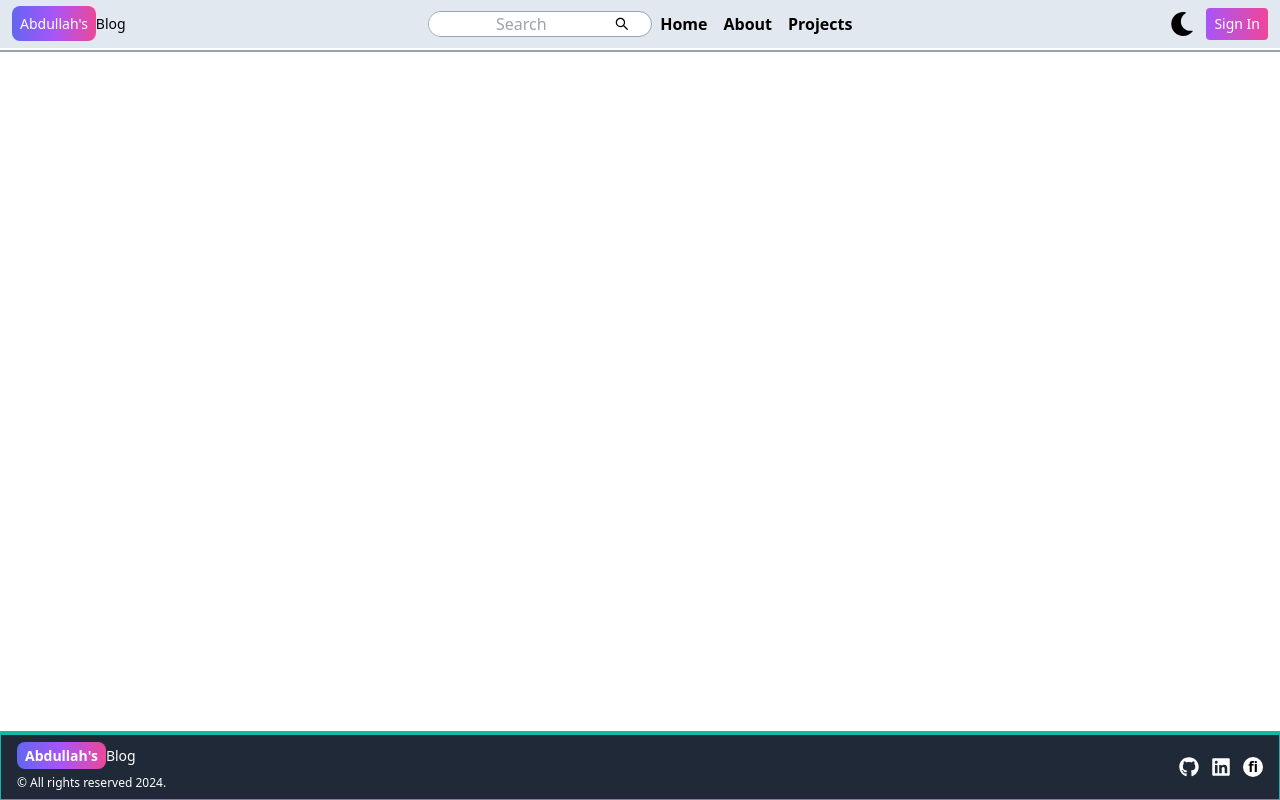
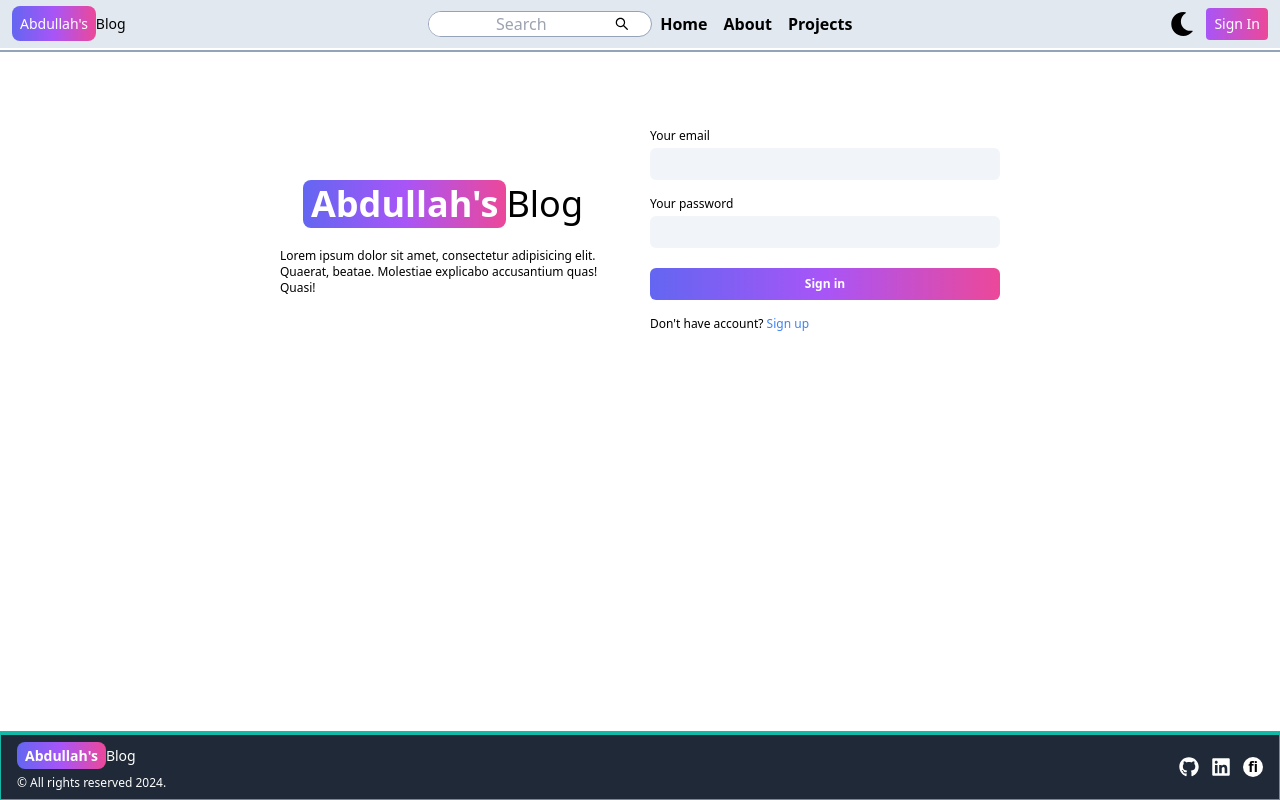
Before and after one commit to RMabdullah6212/mern-blog, a React (Vite) app in the folder client/: page /sign-in in a window 1280 px wide. Built offline with nearby package versions, Linux system fonts and the light colour scheme.

Commit message:
complete singin page fucationally

```diff
--- a/client/src/pages/SignIn.jsx
+++ b/client/src/pages/SignIn.jsx
@@ -1,11 +1,110 @@
-import React from 'react'
 
-const SignIn = () => {
+
+import React, { useState } from 'react';
+import { Link, useNavigate } from 'react-router-dom';
+
+export default function signin() {
+  const [formData, setformData] = useState({});
+  const [errorMessage, setErrorMessage] = useState(null);
+  const [isLoading, setLoading] = useState(false);
+  const navigate = useNavigate();
+
+  const handleChange = (e) => {
+    setformData({ ...formData, [e.target.id]: e.target.value.trim() });
+  };
+
+  const handleSubmit = async (e) => {
+    e.preventDefault();
+    if (!formData.email || !formData.password) {
+      return setErrorMessage('Please fill out all fields.');
+    }
+    try {
+      setLoading(true);
+      setErrorMessage(null);
+      const res = await fetch('/api/auth/signin', {
+        method: 'POST',
+        headers: { 'Content-Type': 'application/json' },
+        body: JSON.stringify(formData),
+      });
+      const data = await res.json();
+      setLoading(false);
+      if (data.success === false) {
+        return setErrorMessage(data.message);
+      }
+      if (res.ok){
+        navigate('/');
+      }
+      // Handle successful signup (e.g., redirect or show a success message)
+    } catch (error) {
+      setErrorMessage(error.message);
+      setLoading(false);
+    }
+  };
+
   return (
-    <div>
+    <div className="min-h-max mt-14">
+      <div className="flex p-3  max-w-3xl h-full mx-auto flex-col sm:flex-row  gap-5">
+        {/* left */}
+        <div className="flex flex-col flex-1 justify-center items-center h-full sm:mt-16 ">
+          <Link to="/" className="md:text-4xl flex justify-center items-center w-full">
+            <span className="px-2 py-1 bg-gradient-to-r from-indigo-500 via-purple-500 to-pink-500 rounded-lg text-white font-bold">
+              Abdullah's
+            </span>
+            Blog
+          </Link>
+          <p className="text-xs pt-5 pl-3 pr-3">
+            Lorem ipsum dolor sit amet, consectetur adipisicing elit. Quaerat, beatae. Molestiae explicabo accusantium quas! Quasi!
+          </p>
+        </div>
 
+        {/* right */}
+        <form className="flex-1 flex flex-col p-3 w-full h-full space-y-4 font-light text-xs" onSubmit={handleSubmit}>
+
+          <div>
+            <p>Your email</p>
+            <input
+              onChange={handleChange}
+              id="email"
+              type="email"
+              className="mt-1 w-full rounded-md h-8 ring-0 outline-none bg-slate-100"
+              value={formData.email}
+            />
+          </div>
+          <div>
+            <p>Your password</p>
+            <input
+              onChange={handleChange}
+              id="password"
+              type="password"
+              className="mt-1 w-full rounded-md h-8 bg-slate-100 outline-none"
+              value={formData.password}
+            />
+          </div>
+          <div>
+            <button
+              type="submit"
+              className={`mt-1 w-full rounded-md h-8 ring-0 outline-none cursor-pointer flex items-center justify-center ${
+                isLoading ? 'bg-gradient-to-r from-indigo-500 via-purple-500 to-pink-500' : 'bg-gradient-to-r from-indigo-500 via-purple-500 to-pink-500'
+              } text-white font-bold`}
+              disabled={isLoading}
+            >
+              {isLoading ? (
+                <p className="animate-spin inline w-4 h-4 border-2 border-white border-t-transparent rounded-full"></p>
+              ) : (
+                "Sign in"
+              )}
+            </button>
+          </div>
+          <p>
+            Don't have account? <Link to="/sign-up" className="text-blue-500">Sign up</Link>
+          </p>
+          {errorMessage && (
+            <div className="rounded-md bg-red-100 w-full h-8 text-red-800">
+              <p className="p-2 font-semibold">{errorMessage}</p>
+            </div>
+          )}
+        </form>
+      </div>
     </div>
-  )
+  );
 }
-
-export default SignIn;
```
